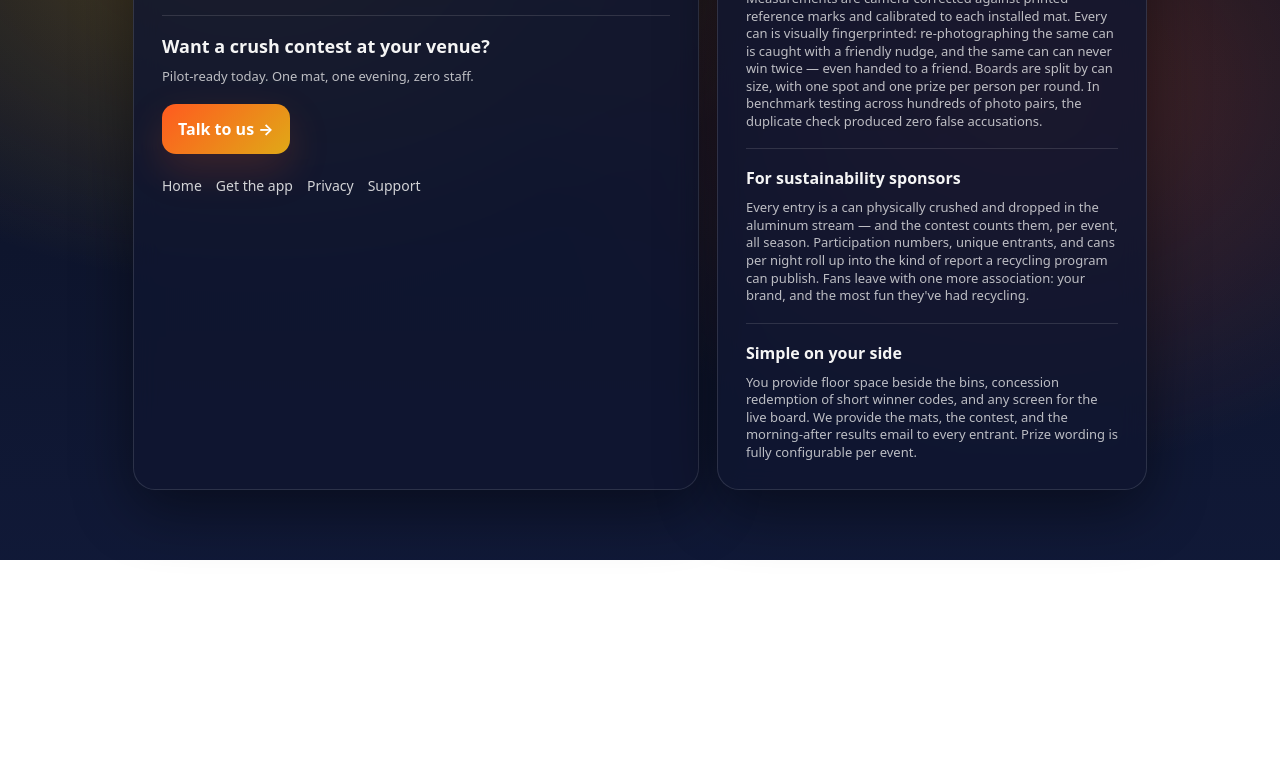
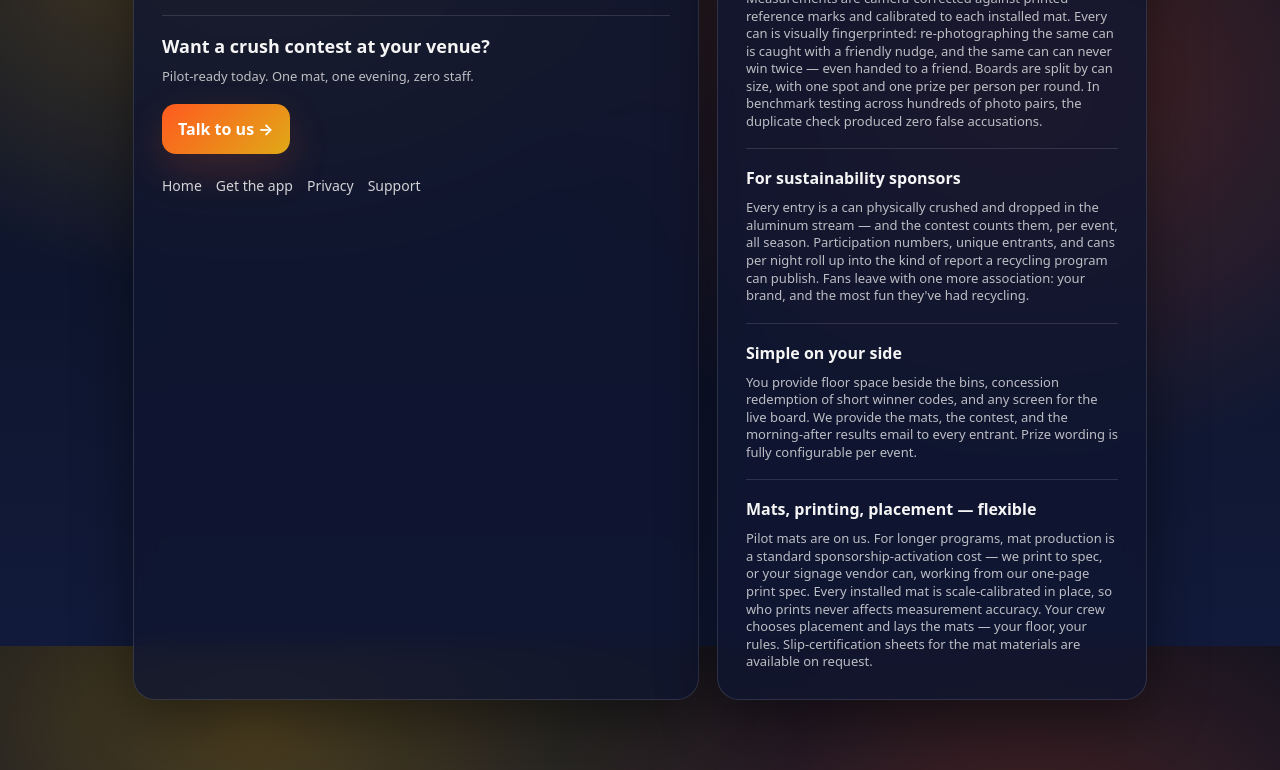
Before and after one commit to CanCrush/cancrush-site, a plain HTML site: page venues/index.html in a window 1280 px wide. Shown: the part 954-1724 px from the top of the page. Before the commit the page ends 1514 px from the top, so only its background shows below. Drawn offline with Linux system fonts and the light colour scheme.

Commit message:
venues: mats/printing/placement section — flexible production posture
Pilot mats on us; longer programs fund production as standard
sponsorship activation; print to spec or venue signage vendor;
per-install calibration; venue crew places; slip certs on request.

Co-Authored-By: Claude Fable 5 <noreply@anthropic.com>
Claude-Session: https://claude.ai/code/session_01QxCEfPfjzNm3XGYsU3Zrmc

```diff
--- a/venues/index.html
+++ b/venues/index.html
@@ -225,6 +225,25 @@
           every entrant. Prize wording is fully configurable per event.
         </div>
 
+
+        <div class="divider"></div>
+
+
+        <div style="font-weight:900;font-size:16px;margin-bottom:8px;">
+          Mats, printing, placement — flexible
+        </div>
+
+
+        <div class="small">
+          Pilot mats are on us. For longer programs, mat production is a
+          standard sponsorship-activation cost — we print to spec, or your
+          signage vendor can, working from our one-page print spec. Every
+          installed mat is scale-calibrated in place, so who prints never
+          affects measurement accuracy. Your crew chooses placement and
+          lays the mats — your floor, your rules. Slip-certification
+          sheets for the mat materials are available on request.
+        </div>
+
       </div>
 
     </div>
```
